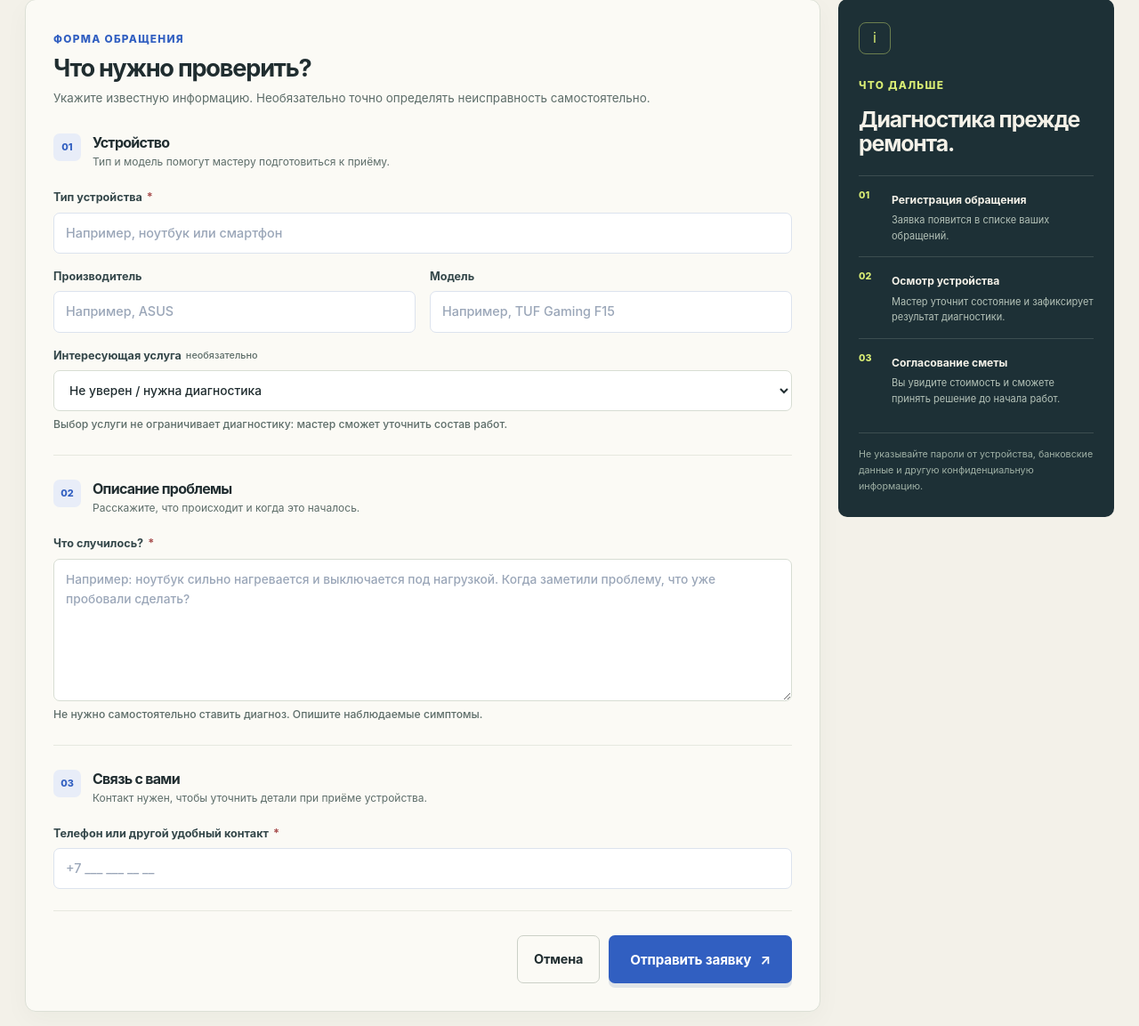
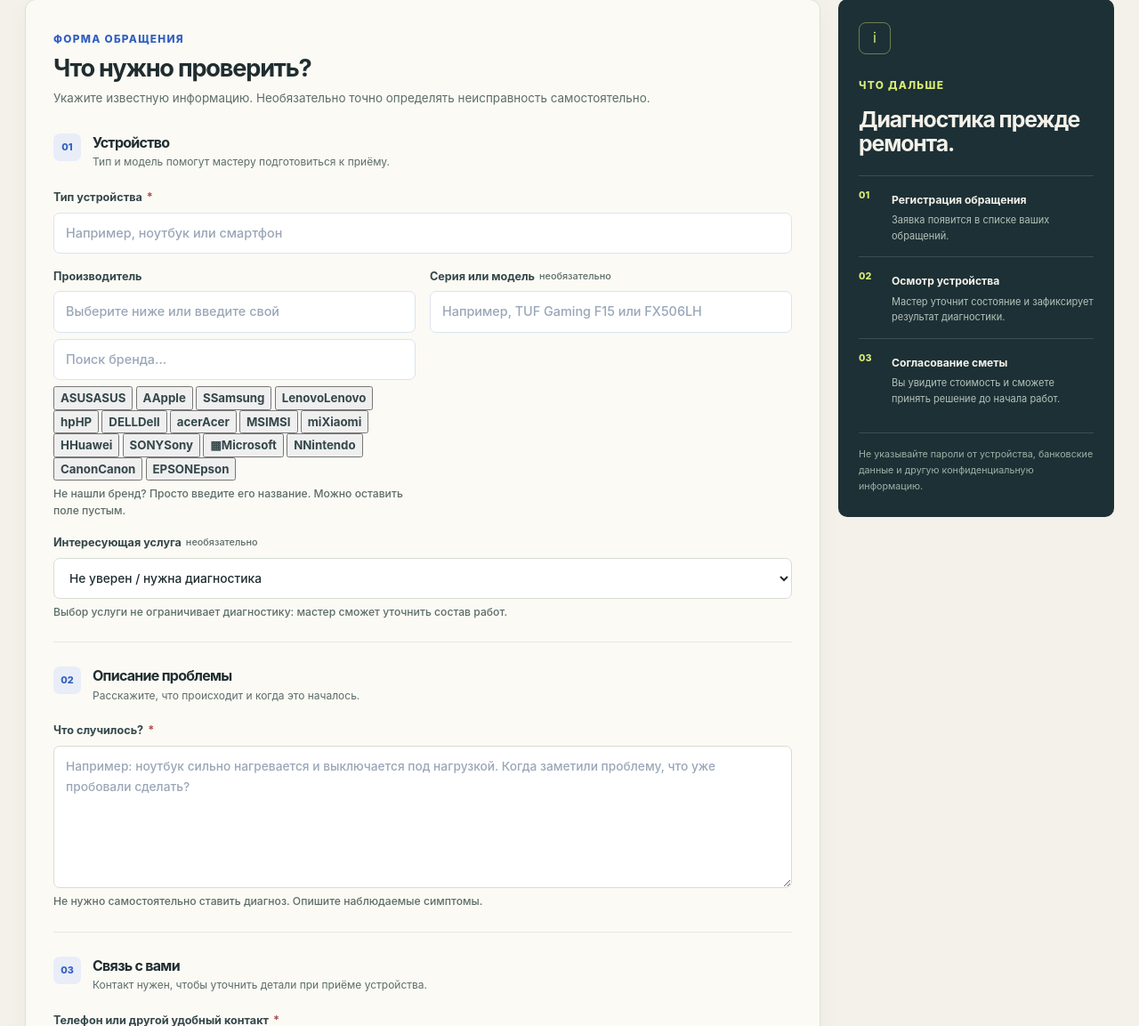
Before and after one commit to MaxSC2/FixPoint, a PHP site: template app/Views/pages/customer/requests/create.php in a window 1280 px wide. Shown: the part 409-1562 px from the top of the page at 89% size. Run offline with PHP 8.4, Linux system fonts and the light colour scheme; the template is opened without the code that fills it, so the values that code supplies are empty.

Commit message:
feat(ui): add searchable device manufacturer picker

```diff
--- a/app/Views/pages/customer/requests/create.php
+++ b/app/Views/pages/customer/requests/create.php
@@ -66,15 +66,35 @@ require dirname(__DIR__, 3) . '/layouts/header.php';
                                 <?php if (isset($errors['device_type'])): ?><small class="field__error" id="request-device-type-error"><?= e((string) $errors['device_type']) ?></small><?php endif; ?>
                             </label>
 
-                            <label class="field<?= isset($errors['device_brand']) ? ' field--invalid' : '' ?>" for="request-device-brand">
-                                <span class="field__label">Производитель</span>
-                                <input id="request-device-brand" type="text" name="device_brand" value="<?= e($deviceBrand) ?>" maxlength="100" placeholder="Например, ASUS" <?= isset($errors['device_brand']) ? 'aria-invalid="true" aria-describedby="request-device-brand-error"' : '' ?>>
+                            <div class="field request-brand-field<?= isset($errors['device_brand']) ? ' field--invalid' : '' ?>">
+                                <label class="field__label" for="request-device-brand">Производитель</label>
+                                <input id="request-device-brand" type="text" name="device_brand" value="<?= e($deviceBrand) ?>" maxlength="100" placeholder="Выберите ниже или введите свой" autocomplete="off" aria-describedby="request-brand-help" <?= isset($errors['device_brand']) ? 'aria-invalid="true" aria-describedby="request-device-brand-error"' : '' ?>>
+                                <label class="sr-only" for="request-brand-search">Найти производителя</label>
+                                <input class="request-brand-search" id="request-brand-search" type="search" placeholder="Поиск бренда..." autocomplete="off" aria-controls="request-brand-options">
+                                <div class="request-brand-options" id="request-brand-options" role="group" aria-label="Популярные производители">
+                                    <button type="button" class="request-brand-option" data-brand="ASUS"><span class="request-brand-option__mark request-brand-option__mark--asus">ASUS</span><span>ASUS</span></button>
+                                    <button type="button" class="request-brand-option" data-brand="Apple"><span class="request-brand-option__mark request-brand-option__mark--apple">A</span><span>Apple</span></button>
+                                    <button type="button" class="request-brand-option" data-brand="Samsung"><span class="request-brand-option__mark request-brand-option__mark--samsung">S</span><span>Samsung</span></button>
+                                    <button type="button" class="request-brand-option" data-brand="Lenovo"><span class="request-brand-option__mark request-brand-option__mark--lenovo">Lenovo</span><span>Lenovo</span></button>
+                                    <button type="button" class="request-brand-option" data-brand="HP"><span class="request-brand-option__mark request-brand-option__mark--hp">hp</span><span>HP</span></button>
+                                    <button type="button" class="request-brand-option" data-brand="Dell"><span class="request-brand-option__mark request-brand-option__mark--dell">DELL</span><span>Dell</span></button>
+                                    <button type="button" class="request-brand-option" data-brand="Acer"><span class="request-brand-option__mark request-brand-option__mark--acer">acer</span><span>Acer</span></button>
+                                    <button type="button" class="request-brand-option" data-brand="MSI"><span class="request-brand-option__mark request-brand-option__mark--msi">MSI</span><span>MSI</span></button>
+                                    <button type="button" class="request-brand-option" data-brand="Xiaomi"><span class="request-brand-option__mark request-brand-option__mark--xiaomi">mi</span><span>Xiaomi</span></button>
+                                    <button type="button" class="request-brand-option" data-brand="Huawei"><span class="request-brand-option__mark request-brand-option__mark--huawei">H</span><span>Huawei</span></button>
+                                    <button type="button" class="request-brand-option" data-brand="Sony"><span class="request-brand-option__mark request-brand-option__mark--sony">SONY</span><span>Sony</span></button>
+                                    <button type="button" class="request-brand-option" data-brand="Microsoft"><span class="request-brand-option__mark request-brand-option__mark--microsoft">▦</span><span>Microsoft</span></button>
+                                    <button type="button" class="request-brand-option" data-brand="Nintendo"><span class="request-brand-option__mark request-brand-option__mark--nintendo">N</span><span>Nintendo</span></button>
+                                    <button type="button" class="request-brand-option" data-brand="Canon"><span class="request-brand-option__mark request-brand-option__mark--canon">Canon</span><span>Canon</span></button>
+                                    <button type="button" class="request-brand-option" data-brand="Epson"><span class="request-brand-option__mark request-brand-option__mark--epson">EPSON</span><span>Epson</span></button>
+                                </div>
+                                <small class="field__help" id="request-brand-help">Не нашли бренд? Просто введите его название. Можно оставить поле пустым.</small>
                                 <?php if (isset($errors['device_brand'])): ?><small class="field__error" id="request-device-brand-error"><?= e((string) $errors['device_brand']) ?></small><?php endif; ?>
-                            </label>
+                            </div>
 
                             <label class="field<?= isset($errors['device_model']) ? ' field--invalid' : '' ?>" for="request-device-model">
-                                <span class="field__label">Модель</span>
-                                <input id="request-device-model" type="text" name="device_model" value="<?= e($deviceModel) ?>" maxlength="160" placeholder="Например, TUF Gaming F15" <?= isset($errors['device_model']) ? 'aria-invalid="true" aria-describedby="request-device-model-error"' : '' ?>>
+                                <span class="field__label">Серия или модель <span class="field__optional">необязательно</span></span>
+                                <input id="request-device-model" type="text" name="device_model" value="<?= e($deviceModel) ?>" maxlength="160" placeholder="Например, TUF Gaming F15 или FX506LH" <?= isset($errors['device_model']) ? 'aria-invalid="true" aria-describedby="request-device-model-error"' : '' ?>>
                                 <?php if (isset($errors['device_model'])): ?><small class="field__error" id="request-device-model-error"><?= e((string) $errors['device_model']) ?></small><?php endif; ?>
                             </label>
 
```
